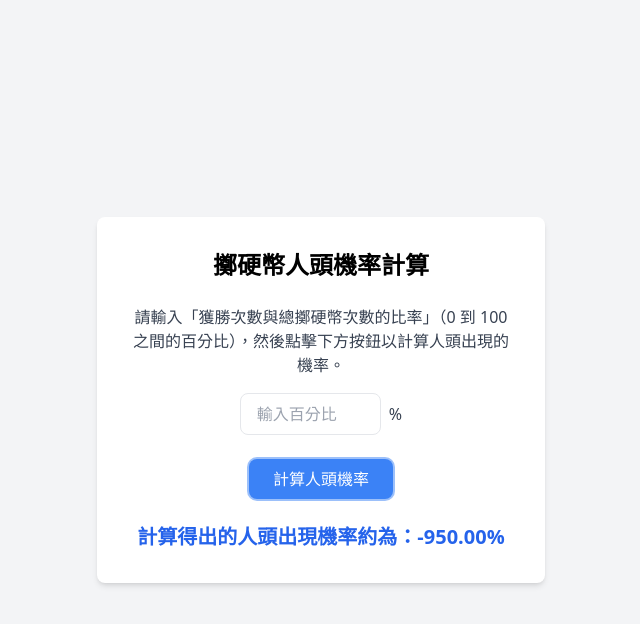
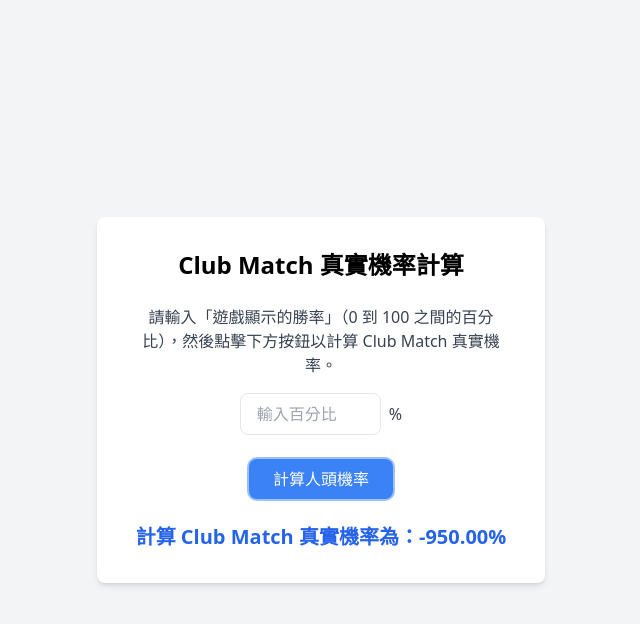
Before and after one commit to abc0922001/MLBCoach_ClubMatch_WinningPercentageCalculator, a plain HTML site: page index.html in a window 1280 px wide. Both pictures are taken after a click on the button "計算人頭機率". Shown: the whole page, without its empty margins (319-959 px from the left). Drawn offline with nearby package versions, Linux system fonts and the light colour scheme.

Commit message:
modify text

```diff
--- a/index.html
+++ b/index.html
@@ -3,13 +3,13 @@
 <head>
     <meta charset="UTF-8">
     <meta name="viewport" content="width=device-width, initial-scale=1.0">
-    <title>擲硬幣人頭機率計算</title>
+    <title>Club Match 真實機率計算</title>
     <script src="https://cdn.tailwindcss.com"></script>
 </head>
 <body class="bg-gray-100 flex items-center justify-center min-h-screen">
     <div class="bg-white shadow-md rounded-lg p-8 max-w-md w-full">
-        <h1 class="text-2xl font-bold text-center mb-6">擲硬幣人頭機率計算</h1>
-        <p class="text-gray-700 text-center mb-4">請輸入「獲勝次數與總擲硬幣次數的比率」（0 到 100 之間的百分比），然後點擊下方按鈕以計算人頭出現的機率。</p>
+        <h1 class="text-2xl font-bold text-center mb-6">Club Match 真實機率計算</h1>
+        <p class="text-gray-700 text-center mb-4">請輸入「遊戲顯示的勝率」（0 到 100 之間的百分比），然後點擊下方按鈕以計算 Club Match 真實機率。</p>
         <div class="flex items-center justify-center mb-6">
             <input type="number" id="winToFlipRatio" step="0.1" min="0" max="100" class="border rounded-lg px-4 py-2 text-gray-700 focus:outline-none focus:ring-2 focus:ring-blue-500" placeholder="輸入百分比">
             <span class="ml-2 text-gray-700">%</span>
@@ -63,7 +63,7 @@
                 iteration++;
             }
 
-            document.getElementById("result").innerText = `計算得出的人頭出現機率約為：${(headProbability * 100).toFixed(2)}%`;
+            document.getElementById("result").innerText = `計算 Club Match 真實機率為：${(headProbability * 100).toFixed(2)}%`;
         }
     </script>
 </body>
```
